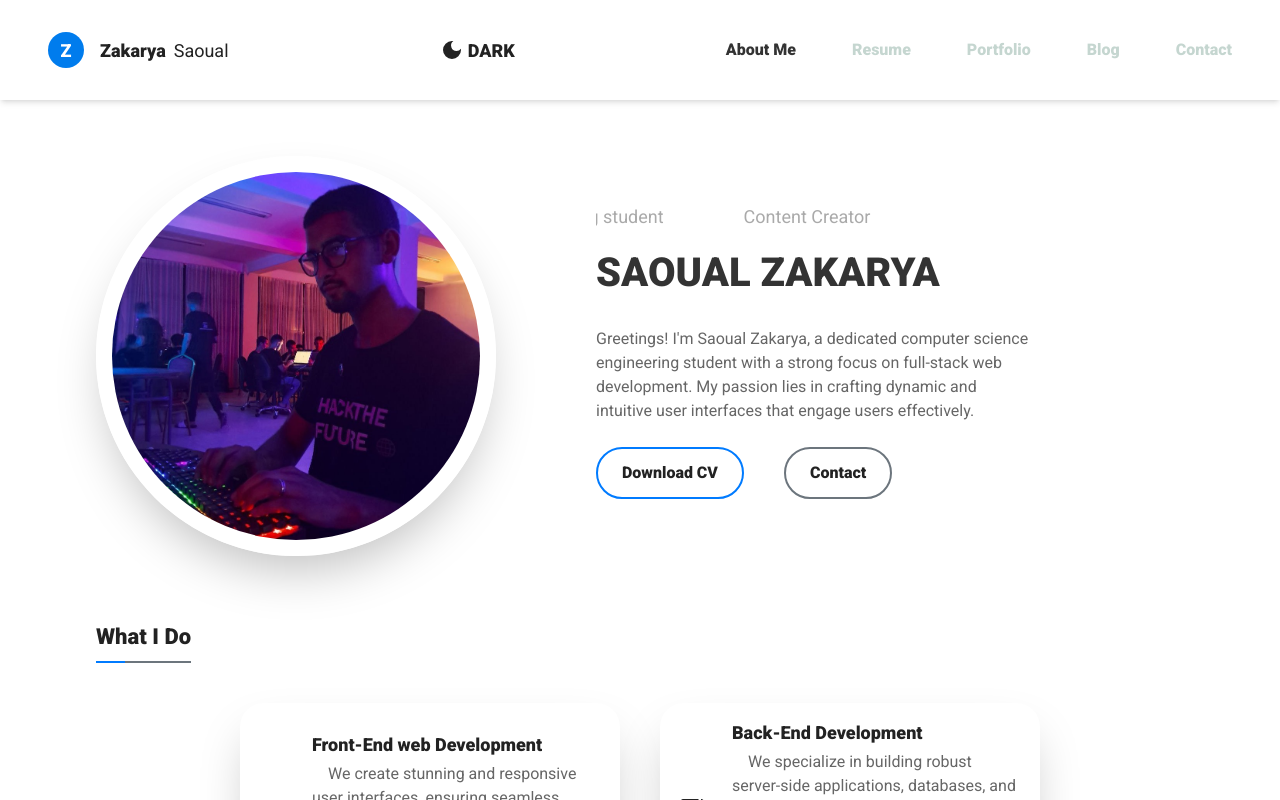
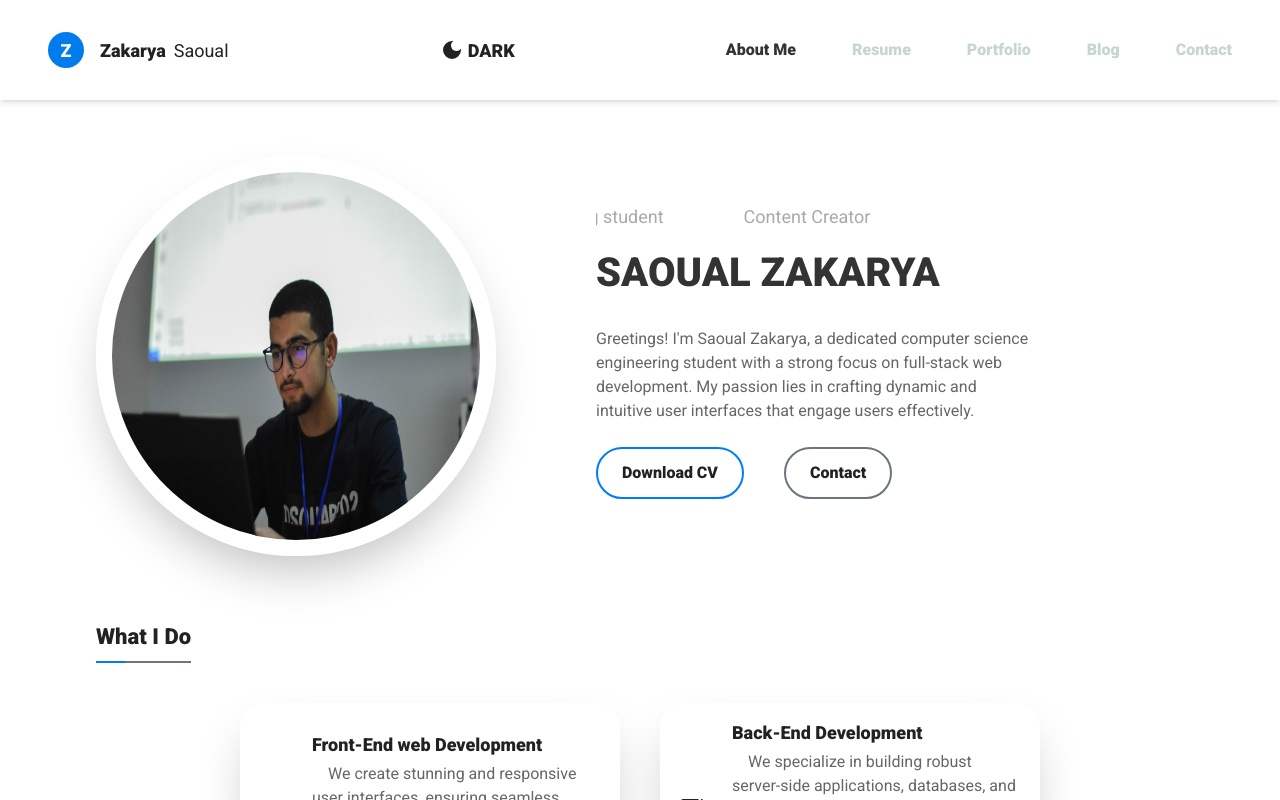
Before and after one commit to SaoualZakarya/Zakarya.saoual, a React (Vite) app: page / in a window 1280 px wide. Shown: the top 800 px of the page. Built offline with nearby package versions, Linux system fonts and the light colour scheme.

Commit message:
some updates

```diff
--- a/src/pages/AboutMe.jsx
+++ b/src/pages/AboutMe.jsx
@@ -25,7 +25,7 @@ export const AboutMe = () => {
           >
             <motion.img
               whileHover={{scale:0.96}}
-              src="/personal/zaki.jpeg"
+              src="/personal/zakarya.png"
               className="border-white w-[400px] h-[400px] shadow-2xl dark:border-[#343a40] border-[16px] hover:cursor-pointer rounded-[50%]"
               alt="personal image"
             />
```
Also changed, not shown: public/personal/zakarya.png (added).
